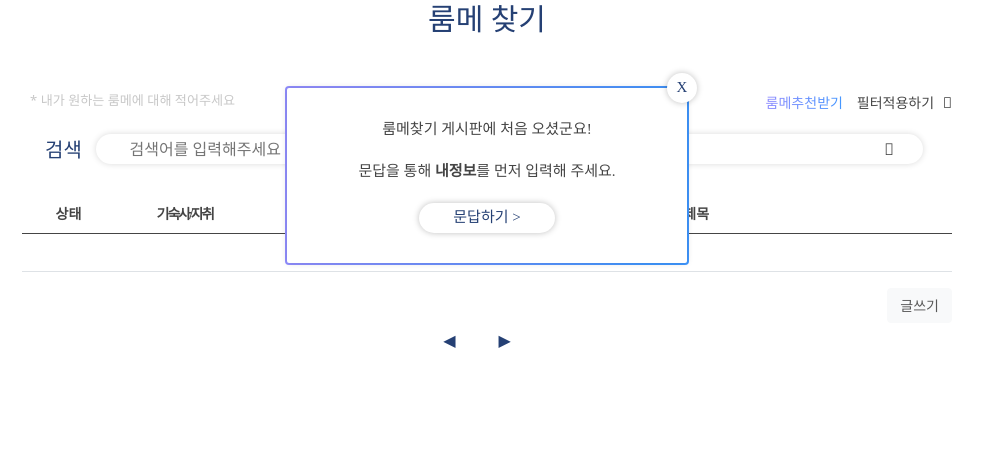
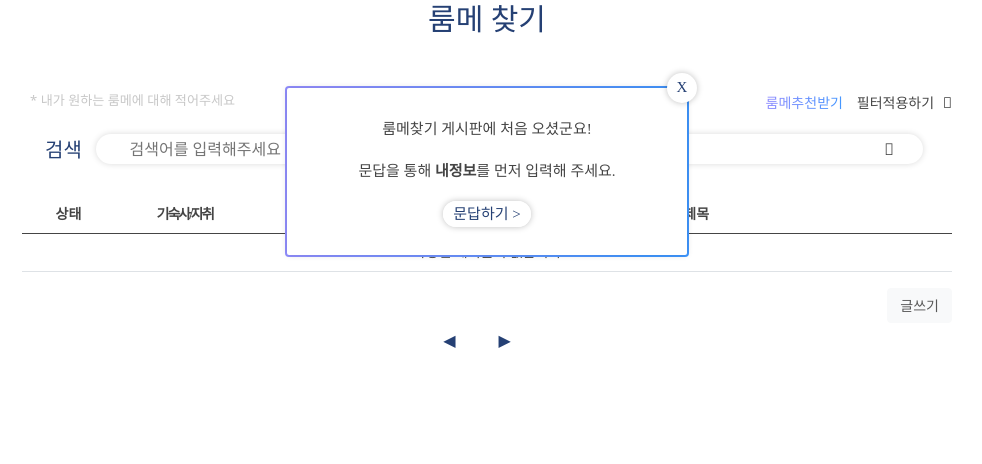
Before and after one commit to LeeJaesung2/checkmate, a Django app: page /roommate/searchRoommate/ in a window 1280 px wide. Shown: the part 193-657 px from the top of the page, without its empty margins (153-1135 px from the left). Run offline with Django 3.2, Linux system fonts and the light colour scheme; the visitor is signed in with stand-in values (Sample User, id 1); data comes from the database, SQL or seed files in the repository; data that the repository does not hold is empty; some libraries are stand-ins or nearby versions; some web fonts are replaced.

Commit message:
survey 모달 버튼 수정

```diff
--- a/roommate/templates/searchRoommate.html
+++ b/roommate/templates/searchRoommate.html
@@ -13,7 +13,7 @@
         <div class="first_open_content">
             <p>룸메찾기 게시판에 처음 오셨군요!</p>
             <p>문답을 통해 <strong>내정보</strong>를 먼저 입력해 주세요.</p>
-            <button class="modal-btn" formaction="{% url 'survey' %}">문답하기 ></button>
+            <a class="modal-btn" href="{% url 'survey' %}">문답하기 ></a>
             <button class="modal-btn modal-btn-X" onclick="hideFirstModal()">X</button>
         </div>
     </div>
--- a/static/css/searchRoommate.css
+++ b/static/css/searchRoommate.css
@@ -76,6 +76,11 @@
     color:#254074;
     box-shadow: 0px 0px 6px rgba(0, 0, 0, 0.25);
     line-height: 1;
+}
+
+a.modal-btn{
+    text-decoration: none;
+    padding: 5px 10px;
 }
 
 .modal-btn-X{
```
